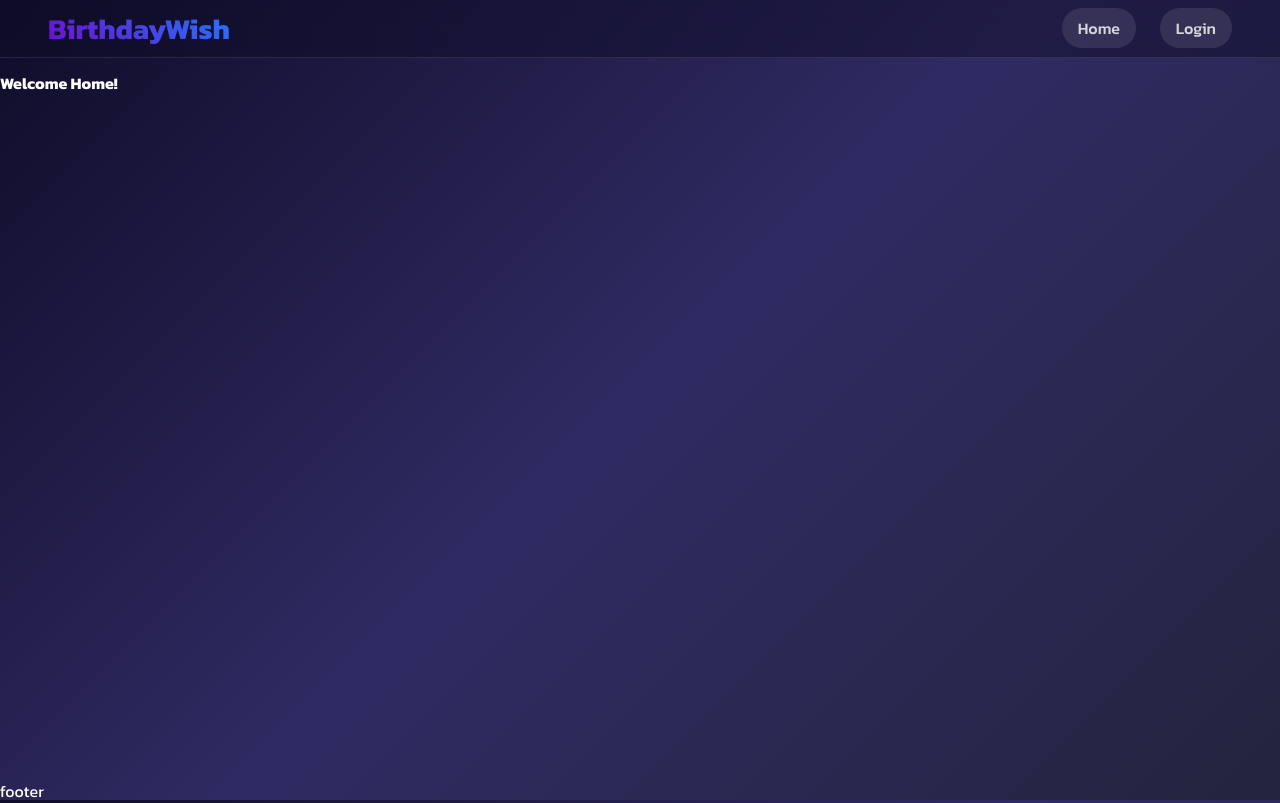
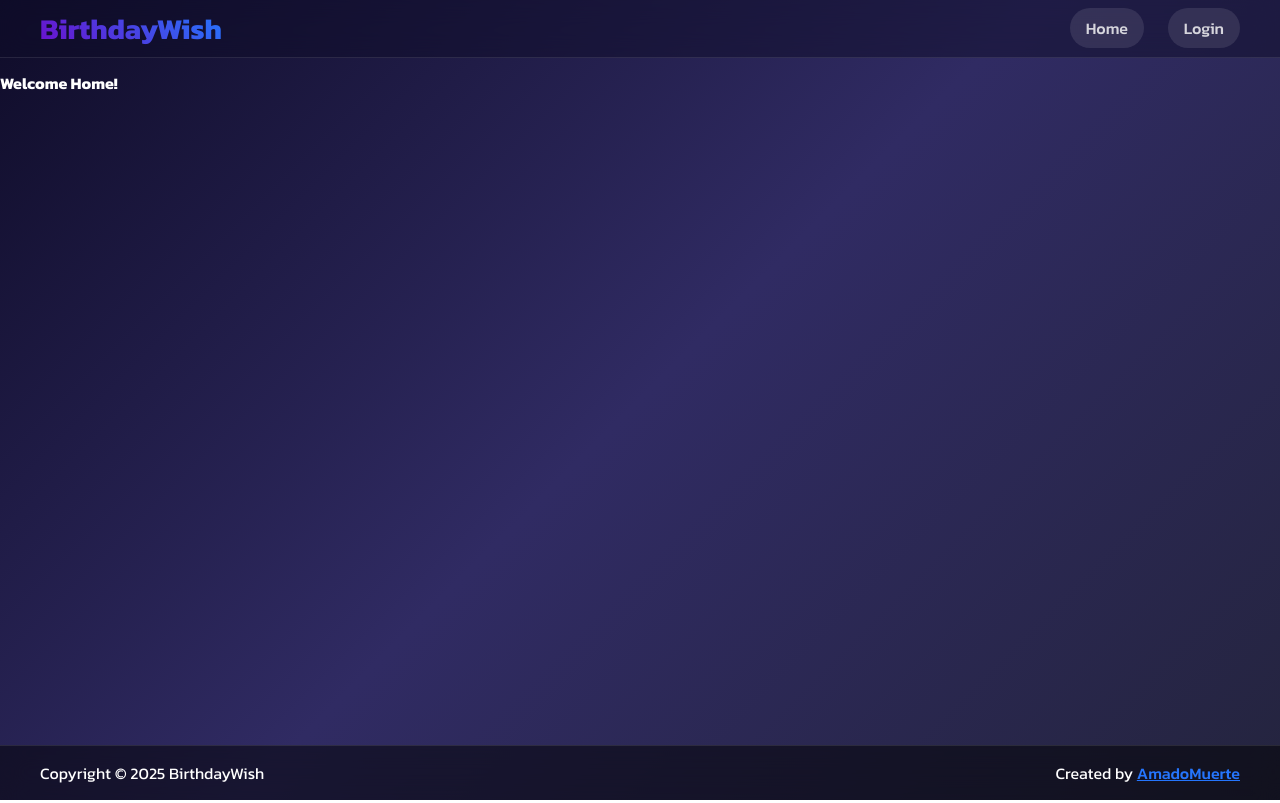
Before and after one commit to AmadoMuerte/BirthdayWish, a React (Vite) app in the folder Web/: page / in a window 1280 px wide. Built offline with nearby package versions, Linux system fonts and the light colour scheme.

Commit message:
style footer

```diff
--- a/Web/src/components/footer/footer.module.css
+++ b/Web/src/components/footer/footer.module.css
@@ -1,3 +1,23 @@
 .footer {
+    background: rgba(0, 0, 0, 0.5);
+    backdrop-filter: blur(12px);
+    -webkit-backdrop-filter: blur(12px);
+    border-top: 1px solid rgba(255, 255, 255, 0.1);
+    padding: 0.1rem 0;
+}
 
+.footerInner {
+    display: flex;
+    justify-content: space-between;
 }
+
+.creator a {
+    color: var(--secondary);
+    text-decoration: none;
+    font-weight: 500;
+    text-decoration: underline;
+}
+
+.copyright a {
+    color: #fff;
+}
--- a/Web/src/components/footer/footer.tsx
+++ b/Web/src/components/footer/footer.tsx
@@ -4,7 +4,12 @@ export default function Footer() {
 
     return (
         <footer className={styles.footer}>
-            footer
+            <div className='container'>
+                <div className={styles.footerInner}>
+                    <p className={styles.copyright}>Copyright &copy; {new Date().getFullYear()}  <a href="https://github.com/AmadoMuerte/BirthdayWish">BirthdayWish</a></p>
+                    <p className={styles.creator}>Created by <a href="https://github.com/AmadoMuerte">AmadoMuerte</a></p>
+                </div>
+            </div>
         </footer>
     )
 }
--- a/Web/src/components/header/header.module.css
+++ b/Web/src/components/header/header.module.css
@@ -3,13 +3,7 @@
     backdrop-filter: blur(12px);
     -webkit-backdrop-filter: blur(12px);
     border-bottom: 1px solid rgba(255, 255, 255, 0.1);
-    padding: 0.2rem 2rem;
-    position: sticky;
-    top: 0;
-    z-index: 100;
-    display: flex;
-    justify-content: space-between;
-    align-items: center;
+    padding: 0.2rem 0;
 }
 
 .headerInner {
--- a/Web/src/components/logo/logo.module.css
+++ b/Web/src/components/logo/logo.module.css
@@ -1,5 +1,5 @@
 .logo {
-    background: linear-gradient(45deg, #6a11cb, #2575fc);
+    background: linear-gradient(45deg, var(--primary), var(--secondary));
   -webkit-background-clip: text;
   background-clip: text;
   color: transparent;
--- a/Web/src/components/logo/logo.tsx
+++ b/Web/src/components/logo/logo.tsx
@@ -1,10 +1,11 @@
+import { Link } from "@tanstack/react-router"
 import styles from "./logo.module.css"
 
 export default function Logo() {
 
     return (
-        <div className={styles.logo}>
+        <Link to="/" className={styles.logo}>
             BirthdayWish
-        </div>
+        </Link>
     )
 }
--- a/Web/src/index.css
+++ b/Web/src/index.css
@@ -357,6 +357,8 @@ template {
 
 :root {
   --space-gradient: linear-gradient(135deg, #0f0c29 0%, #302b63 50%, #24243e 100%);
+  --primary: #6a11cb;
+  --secondary: #2575fc;
 }
 
 body {
```
